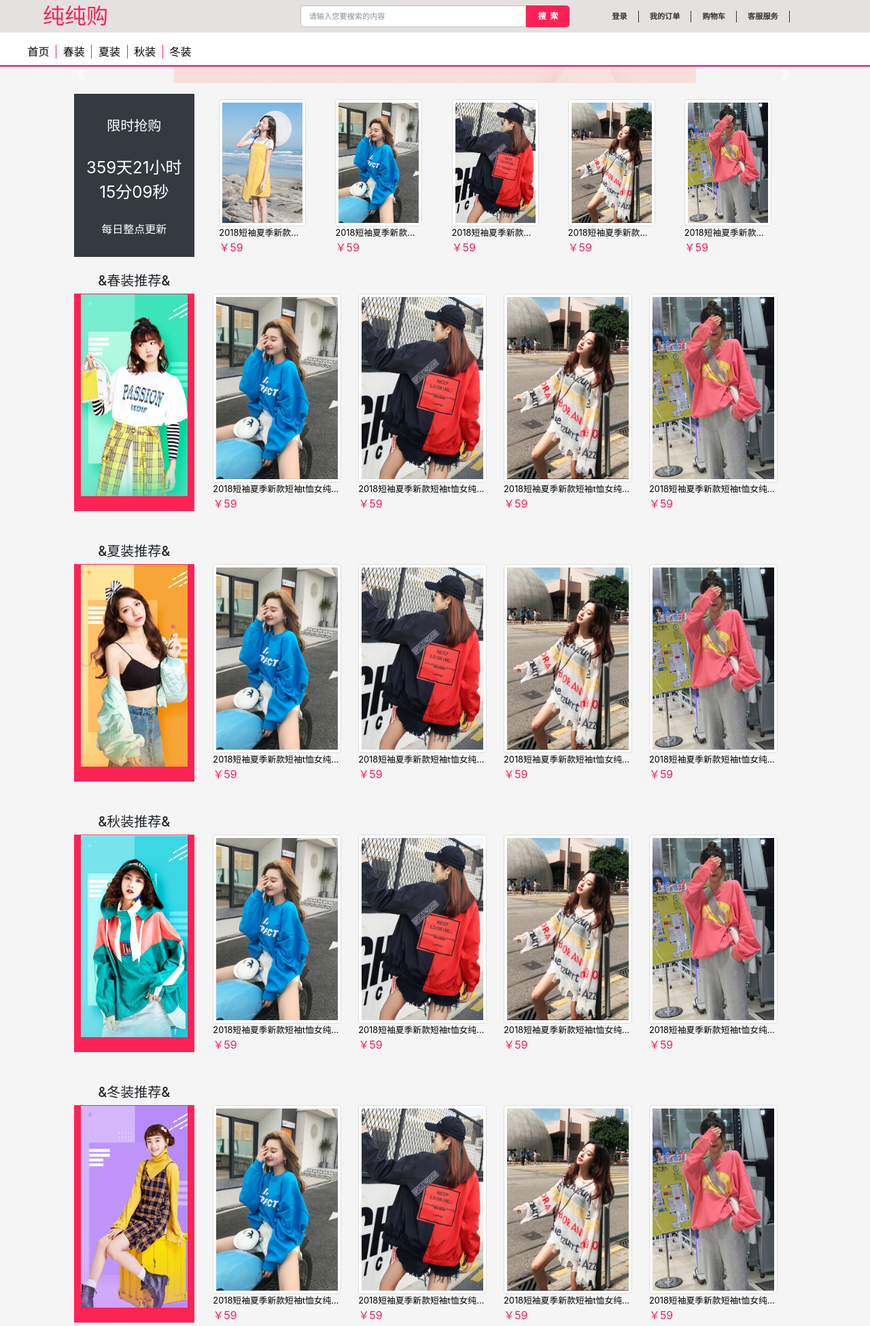
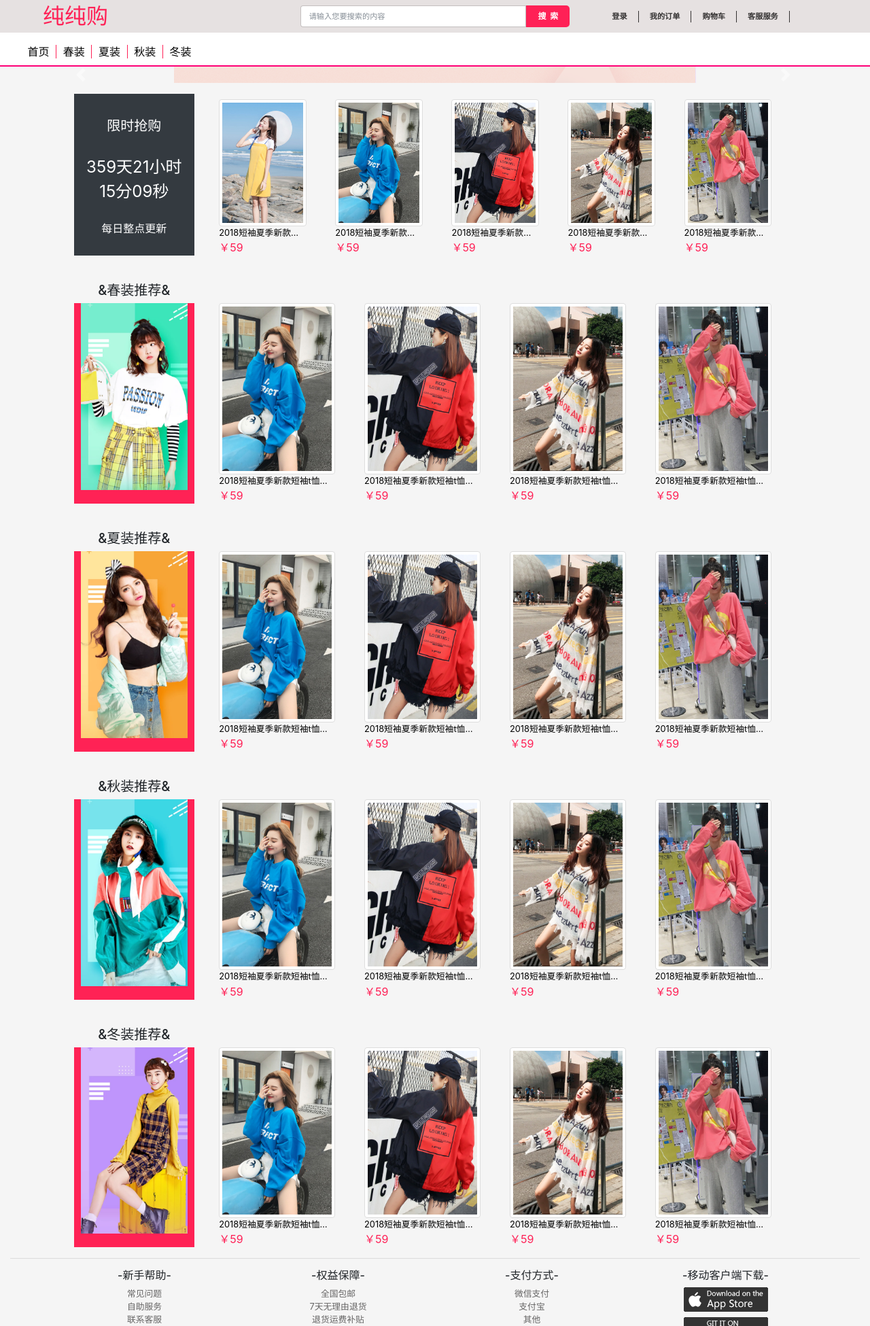
Before and after one commit to JiangLikang/PureShop, a plain HTML site: page static/index.html in a window 1280 px wide. Shown: the top 1951 px of the page at 68% size. Drawn offline with nearby package versions, Linux system fonts and the light colour scheme.

Commit message:
version 1.5

```diff
--- a/css/base.css
+++ b/css/base.css
@@ -98,3 +98,6 @@ a:hover{
 .login_input{
 	font-size: 0.7rem;
 }
+#sub{
+	cursor: pointer;
+}
--- a/css/index.css
+++ b/css/index.css
@@ -1,13 +1,16 @@
 .qianggou{
-	height: 15rem;
+	/* height: 17rem; */
 	color: white;
 	text-align: center;
 }
 .time{
 	font-size: 1.5rem;
 }
+.xianshi_item{
+	width: 15%;
+}
 .xianshi_img{
-	width: 8rem;
+	width: 100%;
 
 }
 .xianshi_img:hover{
@@ -16,7 +19,7 @@
 	border-right: 1px solid #f25;
 }
 .tuijian_left{
-	height: 20rem;
+
 	overflow: hidden;
 	position: relative;
 	background: #f25;
@@ -36,8 +39,11 @@
 .tuijian_left img:hover{
 	transform: scale(1.1);
 }
+.floor-item{
+	width: 20%
+}
 .tuijian_img{
-	width: 11.8rem;
+	width: 100%;
 
 }
 .tuijian_img:hover{
--- a/css/products_women.css
+++ b/css/products_women.css
@@ -8,6 +8,7 @@
 .pic_li:hover{
 	border: 1px solid #B9B6B6;
 	box-sizing: border-box;
+	border-radius: 4px;
 }
 .price2{
 	font-size: 2rem;
--- a/js/user_register.js
+++ b/js/user_register.js
@@ -9,10 +9,12 @@
 			e.preventDefault();
 		}
 	}
+
 	var form = document.forms[0];
 	form.uname.onblur = function(e) {
 		vali(this, /^\w{3,9}$/, '用户名必须介于3-9位之间', e);
 	}
+
 	form.user_name.onblur = function(e) {
 		vali(this, /[0-9\u4e00-\u9fa5]{3,9}/, '昵称必须介于3-9个字符之间', e);
 	}
@@ -20,7 +22,7 @@
 		vali(this, /^(男|女)$/, '格式错误', e);
 	}
 	form.upwd.onblur = function(e) {
-		vali(this, /^\w{6,10}$/, '密码必须介于6-8位之间', e);
+		vali(this, /^\w{6,8}$/, '密码必须介于6-8位之间', e);
 	}
 	form.check_upwd.onblur = function(e) {
 		var pwd = form.upwd.value;
--- a/static/index.html
+++ b/static/index.html
@@ -51,32 +51,30 @@
 			<!-- 限时抢购 -->
 			<div class="container-fluid mt-3" style="width: 85%;">
 				<div class="row" >
-					<div class="col-md-2 bg-dark qianggou d-flex flex-column justify-content-around">
+					<div class="col-lg-2 bg-dark qianggou d-flex flex-column justify-content-around">
 						<h5 class="pt-4">限时抢购</h5>
 						<span class="time" id="time" >00:00:00</span>
 						<p>每日整点更新</p>
 					</div>
-					<div class="col-md-10 pt-2" style="height: 15rem;">
 					<!-- 限时商品轮播内容 -->
-						<div class="carousel-inner">
-							<div class="carousel-item active d-flex justify-content-around">
-								<div>
+					<div class="col-lg-10 pt-2 d-flex justify-content-around">
+						<div class="xianshi_item">
 							<a href="">
 								<img src="img/index/xianshi1.png" alt="" class="xianshi_img img-thumbnail">
 								<p class="content_hide mb-0 text-small xianshi_img">2018短袖夏季新款短袖t恤女纯棉宽松韩版百搭ins上衣服
 								</p>
 							</a>
 							<span>￥59</span>
-								</div>
-								<div>
+						</div >
+						<div class="xianshi_item">
 							<a href="">
 								<img src="img/index/xianshi2.png" alt="" class="xianshi_img img-thumbnail">
 								<p class="content_hide mb-0 text-small xianshi_img">2018短袖夏季新款短袖t恤女纯棉宽松韩版百搭ins上衣服
 								</p>
 							</a>
 							<span>￥59</span>
-								</div>
-								<div>
+						</div >
+						<div class="xianshi_item">
 							<a href="">
 								<img src="img/index/xianshi3.png" alt="" class="xianshi_img img-thumbnail">
 								<p class="content_hide mb-0 text-small xianshi_img">2018短袖夏季新款短袖t恤女纯棉宽松韩版百搭ins上衣服
@@ -84,7 +82,7 @@
 							</a>
 							<span>￥59</span>
 						</div>
-								<div>
+						<div class="xianshi_item">
 							<a href="">
 								<img src="img/index/xianshi4.png" alt="" class="xianshi_img img-thumbnail">
 								<p class="content_hide mb-0 text-small xianshi_img">2018短袖夏季新款短袖t恤女纯棉宽松韩版百搭ins上衣服
@@ -92,7 +90,7 @@
 							</a>
 							<span>￥59</span>
 						</div>
-								<div>
+						<div class="xianshi_item" >
 							<a href="">
 								<img src="img/index/xianshi5.png" alt="" class="xianshi_img img-thumbnail">
 								<p class="content_hide mb-0 text-small xianshi_img">2018短袖夏季新款短袖t恤女纯棉宽松韩版百搭ins上衣服
@@ -103,23 +101,19 @@
 					</div>
 				</div>
 			</div>
-				</div>
-			</div>
 			<!-- 春装推荐 -->
-			<div class="container-fluid pt-4" style="width: 85%;">
+			<div class="container-fluid pt-4 mt-3" style="width: 85%;">
 				<div class="row">
 					<div class="col-xl-2 text-center">
 						<h5>&春装推荐&</h5>
 					</div>
 				</div>
 				<div class="row">
-					<div class="col-md-2 tuijian_left p-0" >
+					<div class="col-lg-2 tuijian_left p-0" >
 						<img src="img/index/spring.png" alt="" class="img-fluid">
 					</div>
-					<div class="col-md-10 " style="height: 20rem;">
-						<div class="carousel-inner">
-							<div class="carousel-item active d-flex justify-content-around">
-								<div>
+					<div class="col-lg-10 d-flex justify-content-around" >
+						<div class="floor-item">
 							<a href="">
 								<img src="img/index/xianshi2.png" alt="" class="tuijian_img img-thumbnail">
 								<p class="content_hide mb-0 text-small tuijian_img">2018短袖夏季新款短袖t恤女纯棉宽松韩版百搭ins上衣服
@@ -127,7 +121,7 @@
 							</a>
 							<span>￥59</span>
 						</div>
-								<div>
+						<div class="floor-item">
 							<a href="">
 								<img src="img/index/xianshi3.png" alt="" class="tuijian_img img-thumbnail">
 								<p class="content_hide mb-0 text-small tuijian_img">2018短袖夏季新款短袖t恤女纯棉宽松韩版百搭ins上衣服
@@ -135,7 +129,7 @@
 							</a>
 							<span>￥59</span>
 						</div>
-								<div>
+						<div class="floor-item">
 							<a href="">
 								<img src="img/index/xianshi4.png" alt="" class="tuijian_img img-thumbnail">
 								<p class="content_hide mb-0 text-small tuijian_img">2018短袖夏季新款短袖t恤女纯棉宽松韩版百搭ins上衣服
@@ -143,7 +137,7 @@
 							</a>
 							<span>￥59</span>
 						</div>
-								<div>
+						<div class="floor-item">
 							<a href="">
 								<img src="img/index/xianshi5.png" alt="" class="tuijian_img img-thumbnail">
 								<p class="content_hide mb-0 text-small tuijian_img">2018短袖夏季新款短袖t恤女纯棉宽松韩版百搭ins上衣服
@@ -154,23 +148,19 @@
 					</div>
 			   </div>
 			</div>
-			   </div>
-			</div>
 			<!-- 夏装推荐 -->
-			<div class="container-fluid pt-4 mt-4" style="width: 85%;">
+			<div class="container-fluid pt-4 mt-3" style="width: 85%;">
 				<div class="row">
 					<div class="col-xl-2 text-center">
 						<h5>&夏装推荐&</h5>
 					</div>
 				</div>
 				<div class="row">
-					<div class="col-md-2 tuijian_left p-0" >
+					<div class="col-lg-2 tuijian_left p-0" >
 						<img src="img/index/summer.png" alt="" class="img-fluid">
 					</div>
-					<div class="col-md-10 " style="height: 20rem;">
-						<div class="carousel-inner">
-							<div class="carousel-item active d-flex justify-content-around">
-								<div>
+					<div class="col-lg-10 d-flex justify-content-around" >
+						<div class="floor-item">
 							<a href="">
 								<img src="img/index/xianshi2.png" alt="" class="tuijian_img img-thumbnail">
 								<p class="content_hide mb-0 text-small tuijian_img">2018短袖夏季新款短袖t恤女纯棉宽松韩版百搭ins上衣服
@@ -178,7 +168,7 @@
 							</a>
 							<span>￥59</span>
 						</div>
-								<div>
+						<div class="floor-item">
 							<a href="">
 								<img src="img/index/xianshi3.png" alt="" class="tuijian_img img-thumbnail">
 								<p class="content_hide mb-0 text-small tuijian_img">2018短袖夏季新款短袖t恤女纯棉宽松韩版百搭ins上衣服
@@ -186,7 +176,7 @@
 							</a>
 							<span>￥59</span>
 						</div>
-								<div>
+						<div class="floor-item">
 							<a href="">
 								<img src="img/index/xianshi4.png" alt="" class="tuijian_img img-thumbnail">
 								<p class="content_hide mb-0 text-small tuijian_img">2018短袖夏季新款短袖t恤女纯棉宽松韩版百搭ins上衣服
@@ -194,7 +184,7 @@
 							</a>
 							<span>￥59</span>
 						</div>
-								<div>
+						<div class="floor-item">
 							<a href="">
 								<img src="img/index/xianshi5.png" alt="" class="tuijian_img img-thumbnail">
 								<p class="content_hide mb-0 text-small tuijian_img">2018短袖夏季新款短袖t恤女纯棉宽松韩版百搭ins上衣服
@@ -205,23 +195,19 @@
 					</div>
 			   </div>
 			</div>
-				</div>
-			</div>
 			<!-- 秋装推荐 -->
-			<div class="container-fluid pt-4 mt-4" style="width: 85%;">
+			<div class="container-fluid pt-4 mt-3" style="width: 85%;">
 				<div class="row">
 					<div class="col-xl-2 text-center">
 						<h5>&秋装推荐&</h5>
 					</div>
 				</div>
 				<div class="row">
-					<div class="col-md-2 tuijian_left p-0" >
+					<div class="col-lg-2 tuijian_left p-0" >
 						<img src="img/index/autumn.png" alt="" class="img-fluid">
 					</div>
-					<div class="col-md-10 " style="height: 20rem;">
-						<div class="carousel-inner">
-							<div class="carousel-item active d-flex justify-content-around">
-								<div>
+					<div class="col-lg-10 d-flex justify-content-around" >
+						<div class="floor-item">
 							<a href="">
 								<img src="img/index/xianshi2.png" alt="" class="tuijian_img img-thumbnail">
 								<p class="content_hide mb-0 text-small tuijian_img">2018短袖夏季新款短袖t恤女纯棉宽松韩版百搭ins上衣服
@@ -229,7 +215,7 @@
 							</a>
 							<span>￥59</span>
 						</div>
-								<div>
+						<div class="floor-item">
 							<a href="">
 								<img src="img/index/xianshi3.png" alt="" class="tuijian_img img-thumbnail">
 								<p class="content_hide mb-0 text-small tuijian_img">2018短袖夏季新款短袖t恤女纯棉宽松韩版百搭ins上衣服
@@ -237,7 +223,7 @@
 							</a>
 							<span>￥59</span>
 						</div>
-								<div>
+						<div class="floor-item">
 							<a href="">
 								<img src="img/index/xianshi4.png" alt="" class="tuijian_img img-thumbnail">
 								<p class="content_hide mb-0 text-small tuijian_img">2018短袖夏季新款短袖t恤女纯棉宽松韩版百搭ins上衣服
@@ -245,7 +231,7 @@
 							</a>
 							<span>￥59</span>
 						</div>
-								<div>
+						<div class="floor-item">
 							<a href="">
 								<img src="img/index/xianshi5.png" alt="" class="tuijian_img img-thumbnail">
 								<p class="content_hide mb-0 text-small tuijian_img">2018短袖夏季新款短袖t恤女纯棉宽松韩版百搭ins上衣服
@@ -256,23 +242,19 @@
 					</div>
 			   </div>
 			</div>
-				</div>
-			</div>
 			<!-- 冬装推荐 -->
-			<div class="container-fluid pt-4 mt-4 pb-4" style="width: 85%;">
+			<div class="container-fluid pt-4 mt-3" style="width: 85%;">
 				<div class="row">
 					<div class="col-xl-2 text-center">
 						<h5>&冬装推荐&</h5>
 					</div>
 				</div>
 				<div class="row">
-					<div class="col-md-2 tuijian_left p-0" >
+					<div class="col-lg-2 tuijian_left p-0" >
 						<img src="img/index/winter.png" alt="" class="img-fluid">
 					</div>
-					<div class="col-md-10 " style="height: 20rem;">
-						<div class="carousel-inner">
-							<div class="carousel-item active d-flex justify-content-around">
-								<div>
+					<div class="col-lg-10 d-flex justify-content-around" >
+						<div class="floor-item">
 							<a href="">
 								<img src="img/index/xianshi2.png" alt="" class="tuijian_img img-thumbnail">
 								<p class="content_hide mb-0 text-small tuijian_img">2018短袖夏季新款短袖t恤女纯棉宽松韩版百搭ins上衣服
@@ -280,7 +262,7 @@
 							</a>
 							<span>￥59</span>
 						</div>
-								<div>
+						<div class="floor-item">
 							<a href="">
 								<img src="img/index/xianshi3.png" alt="" class="tuijian_img img-thumbnail">
 								<p class="content_hide mb-0 text-small tuijian_img">2018短袖夏季新款短袖t恤女纯棉宽松韩版百搭ins上衣服
@@ -288,7 +270,7 @@
 							</a>
 							<span>￥59</span>
 						</div>
-								<div>
+						<div class="floor-item">
 							<a href="">
 								<img src="img/index/xianshi4.png" alt="" class="tuijian_img img-thumbnail">
 								<p class="content_hide mb-0 text-small tuijian_img">2018短袖夏季新款短袖t恤女纯棉宽松韩版百搭ins上衣服
@@ -296,15 +278,13 @@
 							</a>
 							<span>￥59</span>
 						</div>
-								<div>
+						<div class="floor-item">
 							<a href="">
 								<img src="img/index/xianshi5.png" alt="" class="tuijian_img img-thumbnail">
 								<p class="content_hide mb-0 text-small tuijian_img">2018短袖夏季新款短袖t恤女纯棉宽松韩版百搭ins上衣服
 								</p>
 							</a>
 							<span>￥59</span>
-								</div>
-							</div>
 						</div>
 					</div>
 			   </div>
```
Also changed, not shown: static/user_login.html (+7 -13 lines), static/user_register.html (+7 -6 lines), css/user_register.css (line endings or trailing spaces). Lines whose indentation alone changed are shown as unchanged.
